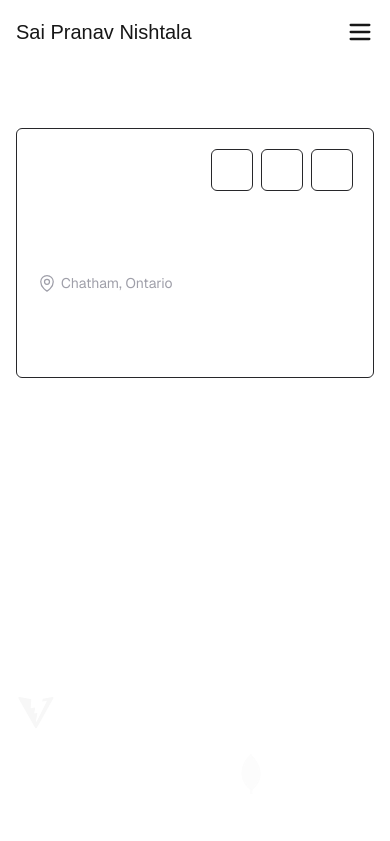
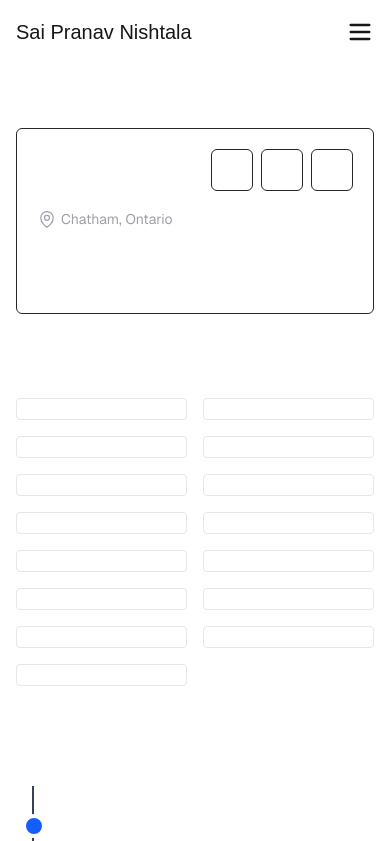
Before and after one commit to pranav605/portfolio_v2, a Next.js app: page / in a window 390 px wide. Shown: the top 841 px of the page. Built offline with nearby package versions, Linux system fonts and the light colour scheme.

Commit message:
Made technologies section responsive

```diff
--- a/src/components/NameCard.jsx
+++ b/src/components/NameCard.jsx
@@ -5,7 +5,7 @@ export default function NameCard() {
         <div className="card mb-5 max-w-[50rem] ml-auto mr-auto flex flex-col border border-zinc-800 rounded-md text-white p-5">
             <div className="flex flex-col gap-1 w-full">
                 <div className="flex flex-row w-full justify-between gap-2">
-                    <h1 className="m-0 text-4xl sm:font-bold">Sai Pranav Nishtala</h1>
+                    <h1 className="m-0 text-xl sm:text-4xl sm:font-bold">Sai Pranav Nishtala</h1>
                     <div className="flex gap-2 justify-end m-0">
                         <a href="mailto:saipranavnishtala@gmail.com" target="_blank" className="m-0">
                             <div className="p-2.5 border border-zinc-800 rounded-md">
--- a/src/components/Technologies.jsx
+++ b/src/components/Technologies.jsx
@@ -3,8 +3,8 @@ import React from 'react'
 export default function Technologies() {
     return (
         <div className="card mb-5 max-w-[50rem] ml-auto mr-auto flex flex-col text-white mt-10">
-            <h1 className='text-xl sm:text-4xl font-bold'>What I work with</h1>
-            <div className='flex flex-col gap-2'>
+            <h1 className='text-xl md:text-4xl font-bold'>What I work with</h1>
+            <div className='hidden md:flex md:flex-col gap-2'>
                 <div className='flex flex-row justify-between flex-wrap pt-4'>
                     {/* React JS */}
                     <div className='h-8 flex flex-row items-center p-8 sm:p-4 pl-0 gap-2'>
@@ -119,6 +119,55 @@ export default function Technologies() {
                     </div>
                 </div>
             </div>
+            <div className='md:hidden'>
+            <ul className="grid grid-cols-2 gap-4 pt-4">
+                <li className="flex justify-center items-center gap-2 border border-gray-200 rounded">
+                    <span>React JS</span>
+                </li>
+                <li className="flex justify-center items-center gap-2 border border-gray-200 rounded">
+                    <span>Node.js</span>
+                </li>
+                <li className="flex justify-center items-center gap-2 border border-gray-200 rounded">
+                    <span>Nextjs</span>
+                </li>
+                <li className="flex justify-center items-center gap-2 border border-gray-200 rounded">
+                    <span>Typescript</span>
+                </li>
+                <li className="flex justify-center items-center gap-2 border border-gray-200 rounded">
+                    <span>ExpressJS</span>
+                </li>
+                <li className="flex justify-center items-center gap-2 border border-gray-200 rounded">
+                    <span>Vite</span>
+                </li>
+                <li className="flex justify-center items-center gap-2 border border-gray-200 rounded">
+                    <span>HTML</span>
+                </li>
+                <li className="flex justify-center items-center gap-2 border border-gray-200 rounded">
+                    <span>CSS</span>
+                </li>
+                <li className="flex justify-center items-center gap-2 border border-gray-200 rounded">
+                    <span>Tailwind</span>
+                </li>
+                <li className="flex justify-center items-center gap-2 border border-gray-200 rounded">
+                    <span>MongoDB</span>
+                </li>
+                <li className="flex justify-center items-center gap-2 border border-gray-200 rounded">
+                    <span>Postgres</span>
+                </li>
+                <li className="flex justify-center items-center gap-2 border border-gray-200 rounded">
+                    <span>Git</span>
+                </li>
+                <li className="flex justify-center items-center gap-2 border border-gray-200 rounded">
+                    <span>Python</span>
+                </li>
+                <li className="flex justify-center items-center gap-2 border border-gray-200 rounded">
+                    <span>Django</span>
+                </li>
+                <li className="flex justify-center items-center gap-2 border border-gray-200 rounded">
+                    <span>AWS</span>
+                </li>
+            </ul>
+            </div>
         </div>
     )
 }
```
